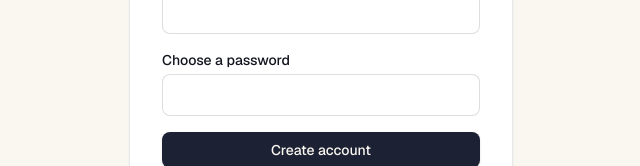
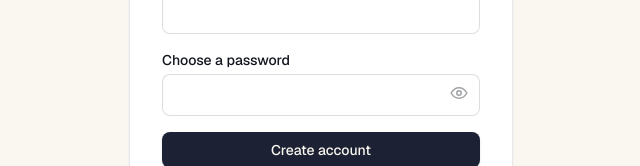
Before and after one commit to asha-nephi/dfm, a Next.js app: page /signup in a window 1280 px wide. Shown: the part 408-574 px from the top of the page, without its empty margins (319-959 px from the left). Built offline with nearby package versions, Linux system fonts and the light colour scheme; no server answers.

Commit message:
Add show/hide toggle to password fields
Lets users verify what they typed before submitting on login, signup, and reset-password.

```diff
--- a/src/app/login/page.tsx
+++ b/src/app/login/page.tsx
@@ -2,6 +2,7 @@ import type { Metadata } from "next";
 import Link from "next/link";
 import { login } from "./actions";
 import { SubmitButton } from "@/components/submit-button";
+import { PasswordInput } from "@/components/password-input";
 
 export const metadata: Metadata = { title: "Log in" };
 
@@ -72,10 +73,9 @@ export default async function LoginPage({
                   Forgot password?
                 </Link>
               </div>
-              <input
+              <PasswordInput
                 id="password"
                 name="password"
-                type="password"
                 required
                 autoComplete="current-password"
                 className="mt-1 w-full rounded-lg border border-charcoal/15 bg-white px-3.5 py-2.5 text-sm text-navy-black placeholder:text-navy-black/40 transition-colors focus:border-amber focus:outline-none focus:ring-2 focus:ring-amber/30"
--- a/src/app/reset-password/page.tsx
+++ b/src/app/reset-password/page.tsx
@@ -1,6 +1,7 @@
 import Link from "next/link";
 import { updatePassword } from "./actions";
 import { SubmitButton } from "@/components/submit-button";
+import { PasswordInput } from "@/components/password-input";
 
 export default async function ResetPasswordPage({
   searchParams,
@@ -32,10 +33,9 @@ export default async function ResetPasswordPage({
               <label htmlFor="password" className="block text-sm font-medium text-navy-black">
                 New password
               </label>
-              <input
+              <PasswordInput
                 id="password"
                 name="password"
-                type="password"
                 required
                 minLength={8}
                 autoComplete="new-password"
--- a/src/app/signup/page.tsx
+++ b/src/app/signup/page.tsx
@@ -2,6 +2,7 @@ import type { Metadata } from "next";
 import Link from "next/link";
 import { signup } from "./actions";
 import { SubmitButton } from "@/components/submit-button";
+import { PasswordInput } from "@/components/password-input";
 
 export const metadata: Metadata = { title: "Set your password" };
 
@@ -53,10 +54,9 @@ export default async function SignupPage({
               <label htmlFor="password" className="block text-sm font-medium text-navy-black">
                 Choose a password
               </label>
-              <input
+              <PasswordInput
                 id="password"
                 name="password"
-                type="password"
                 required
                 minLength={8}
                 autoComplete="new-password"
--- /dev/null
+++ b/src/components/password-input.tsx
@@ -0,0 +1,60 @@
+"use client";
+
+import { useState } from "react";
+
+export function PasswordInput({
+  id,
+  name,
+  required,
+  minLength,
+  autoComplete,
+  className,
+}: {
+  id: string;
+  name: string;
+  required?: boolean;
+  minLength?: number;
+  autoComplete?: string;
+  className?: string;
+}) {
+  const [visible, setVisible] = useState(false);
+
+  return (
+    <div className="relative">
+      <input
+        id={id}
+        name={name}
+        type={visible ? "text" : "password"}
+        required={required}
+        minLength={minLength}
+        autoComplete={autoComplete}
+        className={`${className ?? ""} pr-10`}
+      />
+      <button
+        type="button"
+        onClick={() => setVisible((v) => !v)}
+        aria-label={visible ? "Hide password" : "Show password"}
+        className="absolute inset-y-0 right-0 flex items-center px-3 text-navy-black/40 hover:text-navy-black/70"
+      >
+        {visible ? (
+          <svg viewBox="0 0 24 24" className="h-4.5 w-4.5" fill="none" stroke="currentColor" strokeWidth="2">
+            <path
+              strokeLinecap="round"
+              strokeLinejoin="round"
+              d="M3 3l18 18M10.6 10.6a2 2 0 002.8 2.8M9.5 5.2A10.6 10.6 0 0112 5c5 0 9 4 10.5 7-.6 1.2-1.5 2.5-2.7 3.6M6.2 6.2C4 7.7 2.4 9.7 1.5 12c1.5 3 5.5 7 10.5 7 1.4 0 2.7-.3 3.9-.8"
+            />
+          </svg>
+        ) : (
+          <svg viewBox="0 0 24 24" className="h-4.5 w-4.5" fill="none" stroke="currentColor" strokeWidth="2">
+            <path
+              strokeLinecap="round"
+              strokeLinejoin="round"
+              d="M1.5 12S5.5 5 12 5s10.5 7 10.5 7-4 7-10.5 7S1.5 12 1.5 12z"
+            />
+            <circle cx="12" cy="12" r="3" strokeLinecap="round" strokeLinejoin="round" />
+          </svg>
+        )}
+      </button>
+    </div>
+  );
+}
```
